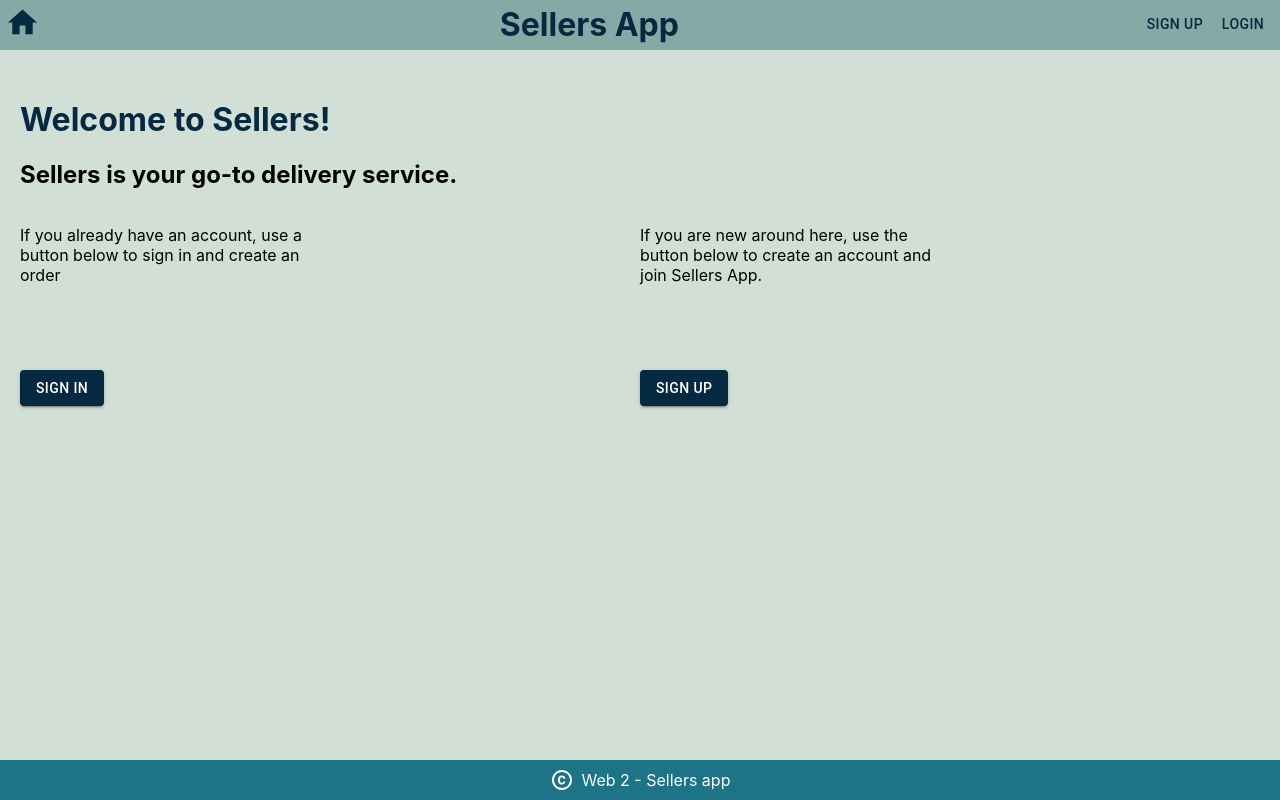
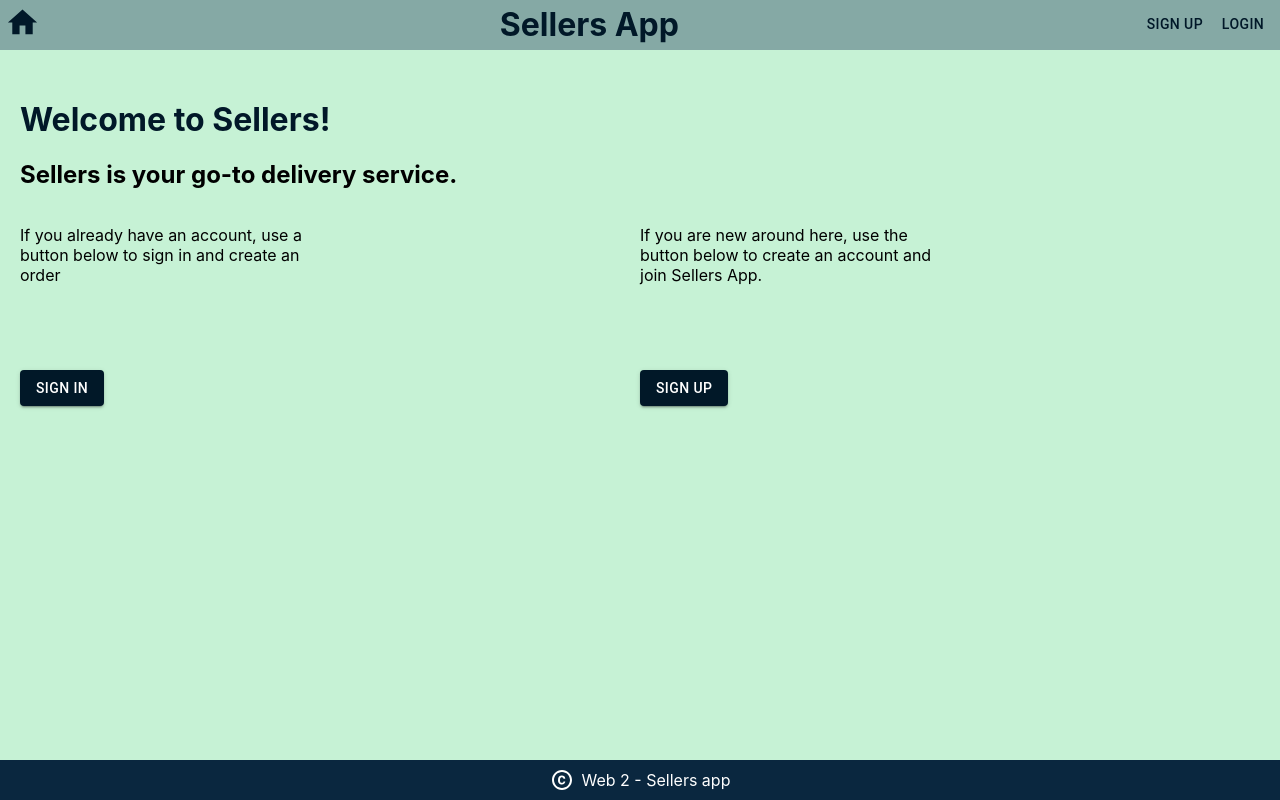
Before and after one commit to alex-polic/deliverix-client, a React (Create React App) app: page / in a window 1280 px wide. Built offline with nearby package versions, Linux system fonts and the light colour scheme.

Commit message:
Amend styles.

```diff
--- a/src/pages/Dashboard.tsx
+++ b/src/pages/Dashboard.tsx
@@ -90,6 +90,12 @@ export function Dashboard(){
                             pageTitle={"Current Order"}
                             pageIcon={<Receipt />}
                         />
+
+                        <PageCard
+                            href={"/admin/products"}
+                            pageTitle={"Products"}
+                            pageIcon={<Fastfood />}
+                        />
                     </>
                 }
 
--- a/src/styles/_variables.scss
+++ b/src/styles/_variables.scss
@@ -1,6 +1,6 @@
-$background-green: rgba(180, 203, 188, 0.6);
-$primary-green: #b4cbbc;
+$background-green: rgba(160, 234, 186, 0.6);
+$primary-green: #a4a9a7;
 $secondary-green: #85a9a5;
-$light-blue: #3a97a8;
-$dark-blue: #1d7487;
-$main-blue: #052940;
+$light-blue: #0d304d;
+$dark-blue: #0a273f;
+$main-blue: #011828;
--- a/src/styles/themes/mainTheme.ts
+++ b/src/styles/themes/mainTheme.ts
@@ -4,13 +4,13 @@ export const theme = createTheme({
     palette: {
         primary: {
 
-            main: "#052940",
-            light: "#3a97a8",
-            dark: "#1d7487"
+            main: "#011828",
+            light: "#0d304d",
+            dark: "#85a9a5"
         },
         secondary: {
-            main: "#b4cbbc",
-            dark: "#85a9a5"
+            main: "#a4a9a7",
+            dark: "#A0EABA99"
         },
     },
 });
```
